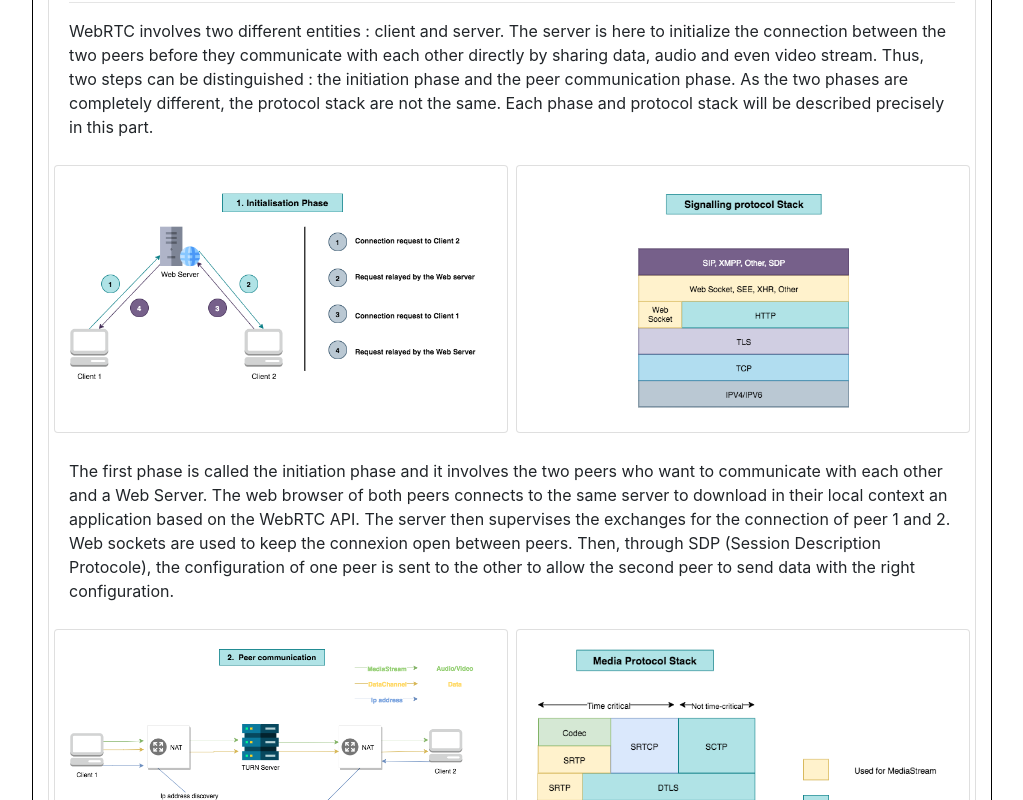
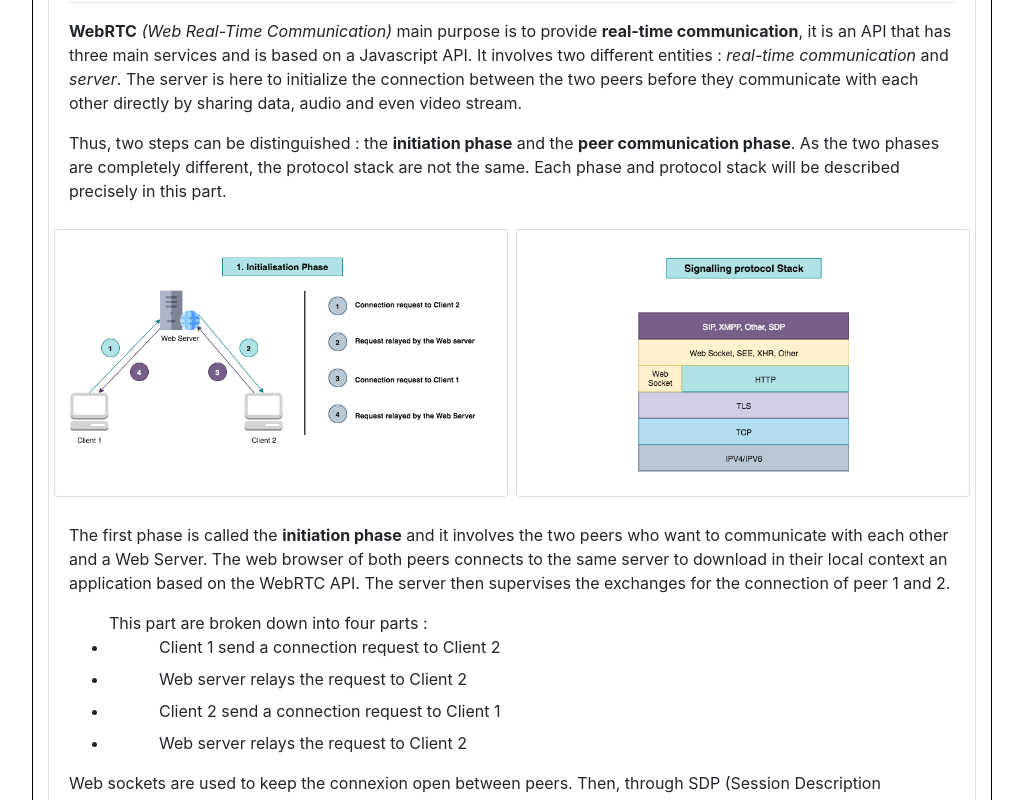
Before and after one commit to VideoStreamingEnseirb/WebRTC, a React (Create React App) app in the folder Front/: page / in a window 1280 px wide. Shown: the part 560-1360 px from the top of the page, without its empty margins (128-1151 px from the left). Built offline with nearby package versions, Linux system fonts and the light colour scheme; no server answers.

Commit message:
Change presentation

```diff
--- a/Front/src/components/presentation.js
+++ b/Front/src/components/presentation.js
@@ -48,7 +48,8 @@ export class presentation extends Component {
                         </h4>
                     <hr></hr>
 
-                    <p> WebRTC involves two different entities : client and server. The server is here to initialize the connection between the two peers before they communicate with each other directly by sharing data, audio and even video stream.  Thus, two steps can be distinguished : the initiation phase and the peer communication phase. As the two phases are completely different, the protocol stack are not the same. Each phase and protocol stack will be described precisely in this part. </p>
+                    <p> <strong>WebRTC</strong> <em>(Web Real-Time Communication)</em> main purpose is to provide <strong>real-time communication</strong>, it is an API that has three main services and is based on a Javascript API. It involves two different entities : <em>real-time communication</em> and <em>server</em>. The server is here to initialize the connection between the two peers before they communicate with each other directly by sharing data, audio and even video stream. </p>
+                    <p>Thus, two steps can be distinguished : the <strong>initiation phase</strong> and the <strong>peer communication phase</strong>. As the two phases are completely different, the protocol stack are not the same. Each phase and protocol stack will be described precisely in this part. </p>
 
 
                     <div class="row mb-3">
@@ -60,9 +61,15 @@ export class presentation extends Component {
                         </div>
                     </div>
 
-                    <p>The first phase is called the initiation phase and it involves the two peers who want to communicate with each other and a Web Server. The web browser of both peers connects to the same server to download in their local context an application based on the WebRTC API. The server then supervises the exchanges for the connection of peer 1 and 2. Web sockets are used to keep the connexion open between peers. Then, through SDP (Session Description Protocole), the configuration of one peer is sent to the other to allow the second peer to send data with the right configuration.</p>
+                    <p>The first phase is called the <strong>initiation phase</strong> and it involves the two peers who want to communicate with each other and a Web Server. The web browser of both peers connects to the same server to download in their local context an application based on the WebRTC API. The server then supervises the exchanges for the connection of peer 1 and 2.  </p>
+                    <ul> This part are broken down into four parts :
+                        <li style={{ "text-indent": "50px" }} className="mb-2"> Client 1 send a connection request to Client 2</li>
+                        <li style={{ "text-indent": "50px" }} className="mb-2"> Web server relays the request to Client 2 </li>
+                        <li style={{ "text-indent": "50px" }} className="mb-2"> Client 2 send a connection request to Client 1 </li>
+                        <li style={{ "text-indent": "50px" }} className="mb-2"> Web server relays the request to Client 2 </li>
 
-
+                    </ul>
+                    <p>Web sockets are used to keep the connexion open between peers. Then, through SDP (Session Description Protocole), the configuration of one peer is sent to the other to allow the second peer to send data with the right configuration.</p>
                     <div class="row mb-3">
                         <div class="col-md card mr-2">
                             <img className="img-fluid mx-auto d-block mt-3" src={PeerCommunication} alt="FrontLaunch" style={{ "width": "100%" }}></img>
```
